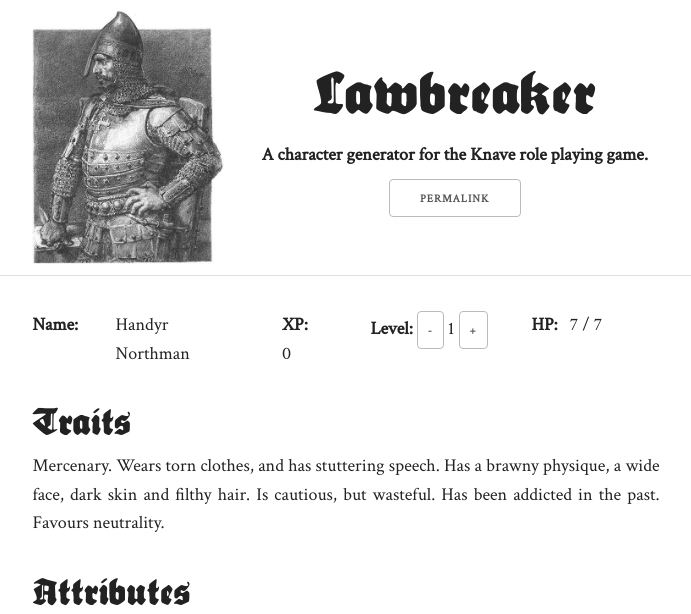
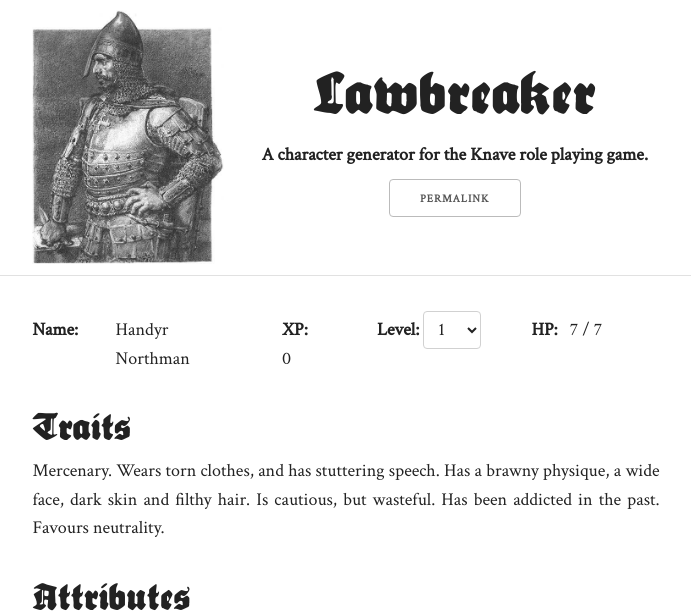
Before and after one commit to hrangan/lawbreaker, a Flask app: page / in a window 1280 px wide. Shown: the top 614 px of the page, without its empty margins (294-985 px from the left). Run offline with Flask 3, Linux system fonts and the light colour scheme; some libraries are stand-ins or nearby versions.

Commit message:
replaced buttons with a dropdown

```diff
--- a/lawbreaker/web/static/css/lawbreaker.css
+++ b/lawbreaker/web/static/css/lawbreaker.css
@@ -45,6 +45,11 @@ img {
   padding-top:3%;
 }
 
+.status-text {
+  display: flex;
+  align-items: baseline;
+}
+
 .permalink-button {
   font-size:0.9em;
   height:60px;
--- a/lawbreaker/web/static/scripts/lawbreaker.js
+++ b/lawbreaker/web/static/scripts/lawbreaker.js
@@ -16,11 +16,12 @@ function level_down() {
     change_level();
 }
 
-function change_level() {
-    document.getElementById("hit_points").innerHTML = progression[level]['hit_points'];
+function change_level(event_obj) {
+    level = event_obj["currentTarget"]["value"]
+    document.getElementById("hit_points").innerHTML = progression[level]['hit_points'] + " / " + progression[level]['hit_points'];
     document.getElementById("xp").innerHTML = progression[level]['xp'];
     document.getElementById("total_slots").innerHTML = progression[level]['attributes']['constitution'];
-    document.getElementById("level").innerHTML = level;
+    document.getElementById("print_level").innerHTML = level;
     for ( var attribute in progression[level]['attributes'] ) {
         document.getElementById(attribute + "_defense").innerHTML =
             progression[level]['attributes'][attribute];
@@ -31,12 +32,8 @@ function change_level() {
 
 function main() {
     document.addEventListener('DOMContentLoaded', function () {
-      document.getElementById('level_up')
-              .addEventListener('click', level_up);
-    });
-    document.addEventListener('DOMContentLoaded', function () {
-      document.getElementById('level_down')
-              .addEventListener('click', level_down);
+      document.getElementById('level_select')
+              .addEventListener('change', change_level);
     });
 }
 
--- a/lawbreaker/web/templates/index.html
+++ b/lawbreaker/web/templates/index.html
@@ -73,17 +73,23 @@
             </div>
 
             <!-- Basic details -->
-            <div class="row">
+            <div class="row status-text">
                 <div class="offset-by-two one columns"><b>Name:</b></div>
                 <div class="two columns">{{content['name']}}</div>
                 <div class="one columns" ><b>XP:&nbsp;&nbsp;</b>
                     <span id="xp">{{content['progression']['1']['xp']}}</span>
                 </div>
-                <div class="two columns center-text">
+                <div class="two columns center-text noprint">
                     <b>Level:</b>
-                     <button id="level_down" class="levelup">-</button>
-                     <span id="level">1</span>
-                     <button id="level_up" class="levelup">+</button>
+                    <select id="level_select">
+                        {% for level in content['progression'].keys()  %}
+                        <option value="{{ level }}">{{ level }}</option>
+                        {% endfor %}
+                    </select>
+                </div>
+                <div class="two columns center-text onlyprint">
+                    <b>Level:</b>
+                    <span id="print_level">1</span>
                 </div>
                 <div class="two columns" ><b>HP:&nbsp;&nbsp;</b>
                     <span id="hit_points">{{content['progression']['1']['hit_points']}} / {{content['progression']['1']['hit_points']}}</span>
```
